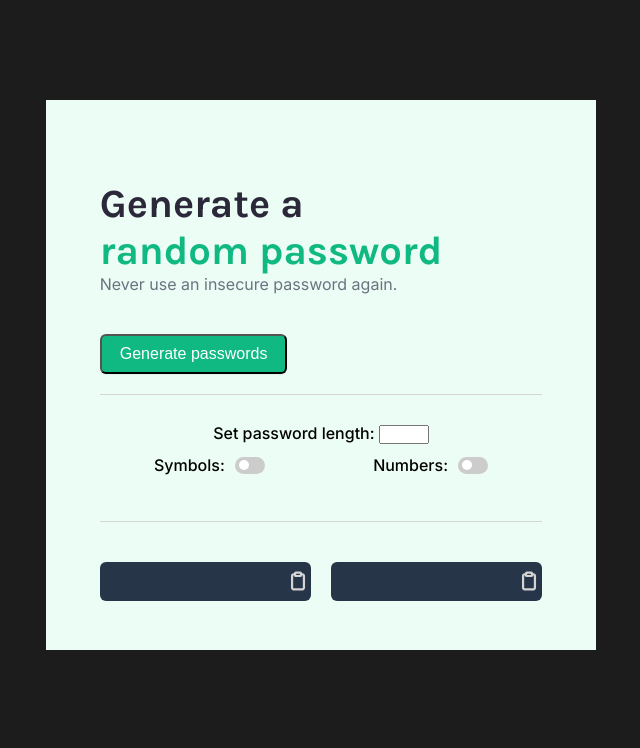
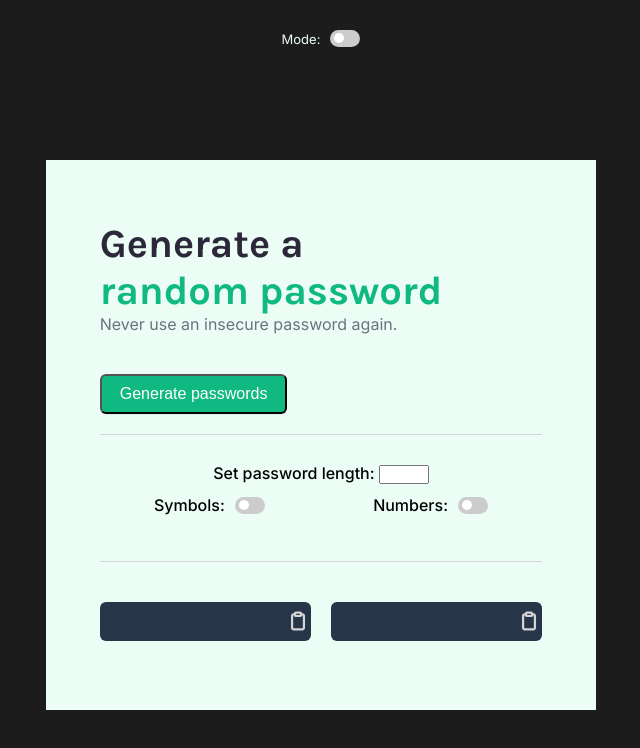
Before and after one commit to libradito/passwordGenerate, a plain HTML site: page index.html in a window 1280 px wide. Shown: the whole page, without its empty margins (319-959 px from the left). Drawn offline with Linux system fonts and the light colour scheme.

Commit message:
toogle mode added

```diff
--- a/index.css
+++ b/index.css
@@ -32,6 +32,18 @@ body {
   overflow: hidden;
 }
 
+header {
+  font-size: 1.3rem;
+  color: #ecfdf5;
+  padding: 3rem;
+  height: 1rem;
+}
+.header-container {
+  display: flex;
+  justify-content: center;
+  align-items: center;
+}
+
 main {
   position: relative;
   max-width: 550px;
@@ -50,7 +62,7 @@ section {
 }
 
 .container {
-  margin-top: 4rem;
+  margin-top: 2rem;
 }
 
 .header p {
--- a/index.html
+++ b/index.html
@@ -14,7 +14,19 @@
     />
   </head>
   <body>
-    <header></header>
+    <header>
+      <div class="header-container">
+        <div>
+          <p>Mode:</p>
+        </div>
+        <div class="set-switch">
+          <label class="switch">
+            <input type="checkbox" />
+            <span class="slider round"></span>
+          </label>
+        </div>
+      </div>
+    </header>
 
     <main>
       <section>
```
